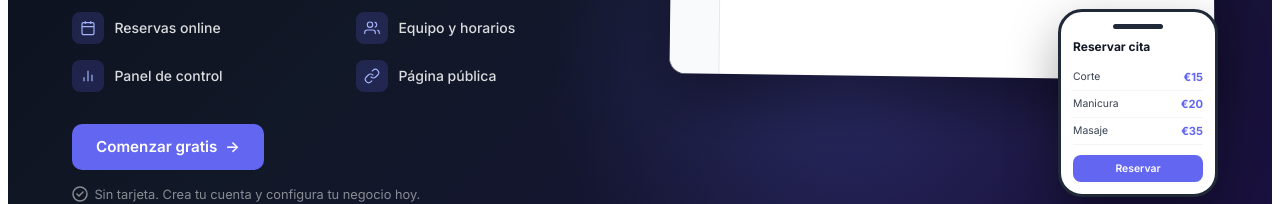
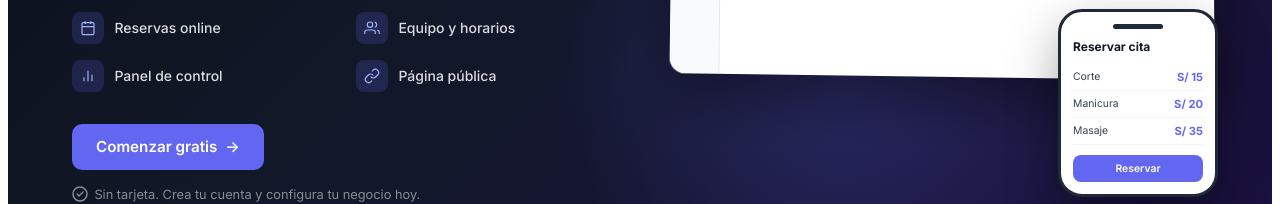
Before and after one commit to dannytrejo17/booking-saas-frontend, a React (Vite) app: page / in a window 1280 px wide. Shown: the part 369-573 px from the top of the page. Built offline with nearby package versions, Linux system fonts and the light colour scheme; no server answers.

Commit message:
fix: display prices in Peruvian soles

```diff
--- a/src/components/dashboard/DashboardServices.jsx
+++ b/src/components/dashboard/DashboardServices.jsx
@@ -94,7 +94,7 @@ function DashboardServices() {
                 />
                 <input
                     type="number"
-                    placeholder="Precio (€)"
+                    placeholder="Precio (S/)"
                     value={servicePrice}
                     onChange={(e) => setServicePrice(e.target.value)}
                 />
@@ -119,7 +119,7 @@ function DashboardServices() {
                 {services.map((service) => (
                     <div key={service.id} className="dash-service-card">
                         <h3>{service.name}</h3>
-                        <p className="dash-service-price">{service.price} €</p>
+                        <p className="dash-service-price">S/ {service.price}</p>
                         <p className="dash-service-duration">{service.duration} min</p>
                         <button
                             type="button"
--- a/src/pages/Home.jsx
+++ b/src/pages/Home.jsx
@@ -236,15 +236,15 @@ function Home() {
                                 <p className="home-mockup-phone-title">Reservar cita</p>
                                 <div className="home-mockup-service">
                                     <span>Corte</span>
-                                    <strong>€15</strong>
+                                    <strong>S/ 15</strong>
                                 </div>
                                 <div className="home-mockup-service">
                                     <span>Manicura</span>
-                                    <strong>€20</strong>
+                                    <strong>S/ 20</strong>
                                 </div>
                                 <div className="home-mockup-service">
                                     <span>Masaje</span>
-                                    <strong>€35</strong>
+                                    <strong>S/ 35</strong>
                                 </div>
                                 <div className="home-mockup-phone-btn">Reservar</div>
                             </div>
--- a/src/pages/PublicBooking.jsx
+++ b/src/pages/PublicBooking.jsx
@@ -250,7 +250,7 @@ function PublicBooking() {
                                         )}
                                     </div>
                                     <p className="public-service-price">
-                                        {Number(service.price).toFixed(2)}€
+                                        S/ {Number(service.price).toFixed(2)}
                                     </p>
                                 </button>
                             ))}
@@ -304,7 +304,7 @@ function PublicBooking() {
                                         <div className="public-summary-item">
                                             <span className="public-summary-label">Precio</span>
                                             <span className="public-summary-value public-summary-price">
-                                                {Number(selectedService.price).toFixed(2)}€
+                                                S/ {Number(selectedService.price).toFixed(2)}
                                             </span>
                                         </div>
                                     )}
@@ -323,7 +323,7 @@ function PublicBooking() {
                                     <option value="">Selecciona servicio</option>
                                     {services.map((service) => (
                                         <option key={service.id} value={service.id}>
-                                            {service.name} — {Number(service.price).toFixed(2)}€
+                                            {service.name} — S/ {Number(service.price).toFixed(2)}
                                         </option>
                                     ))}
                                 </select>
```
